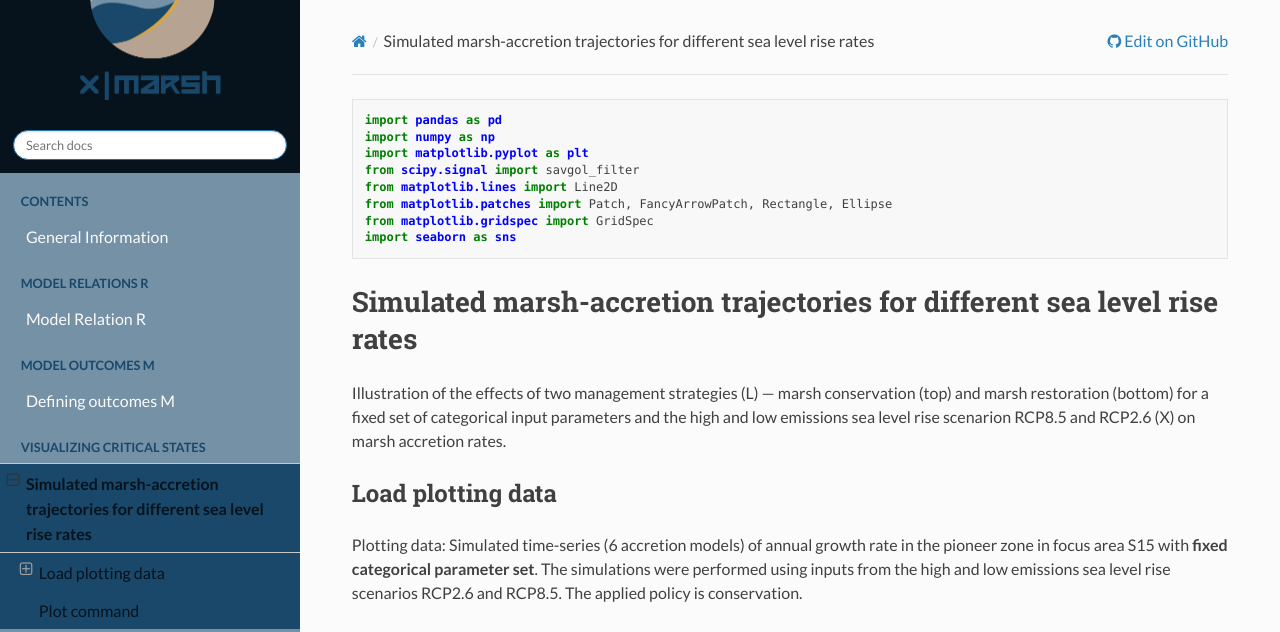
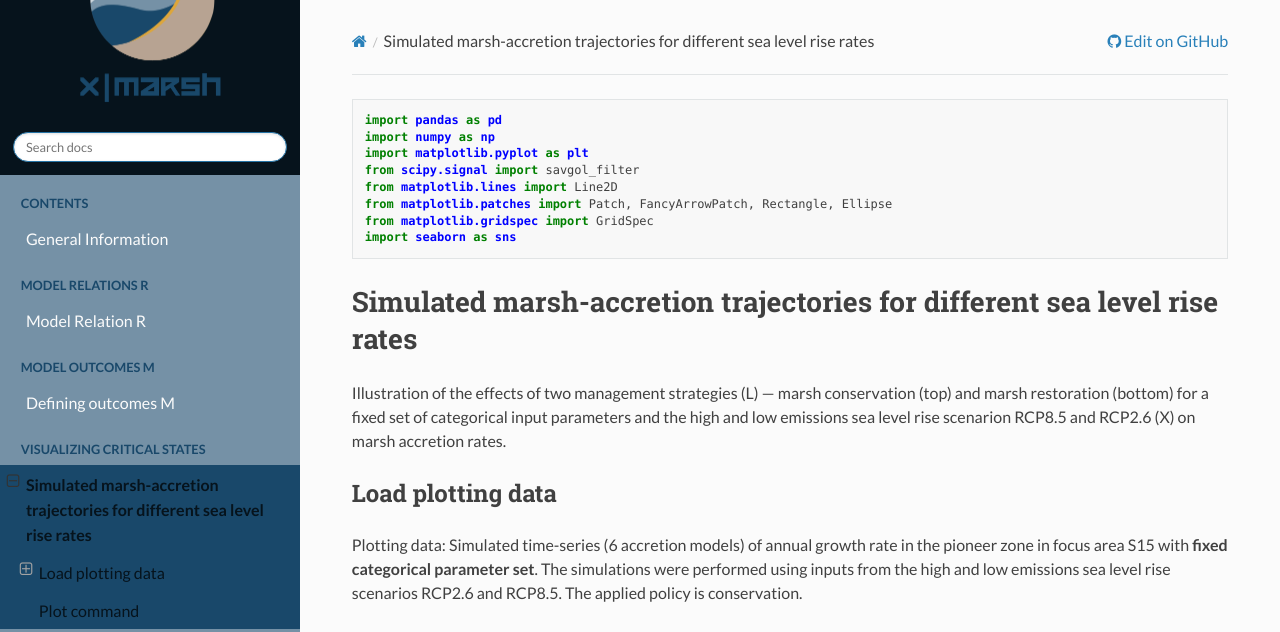
Before and after one commit to christineschottmueller/x-marsh, a Sphinx documentation site: the page built from docs/chapter_04/04_accretion_vs_slr_ts.rst, in a window 1280 px wide. Shown: the top 632 px of the page. Built offline with Sphinx 7.4.7 and the Read the Docs theme 3.1.0, drawn with Linux system fonts in a browser that asks for light colours.

Commit message:
Update custom.css

```diff
--- a/docs/_static/custom.css
+++ b/docs/_static/custom.css
@@ -53,7 +53,6 @@
   color: #fcfcfc00;
 }
 /* TOC Farbe SDG 17/ 50% */
-
 .wy-nav-side {
    background-color: #7591A6;
 }
@@ -62,7 +61,7 @@
 .wy-menu-vertical li.current a, .wy-menu-vertical li.toctree-l2.current > a
 {
   background-color: #19486A;
-  border-color: #19486A;
+  border: none !important;
   color: #06131C;
   ;
 }
```
